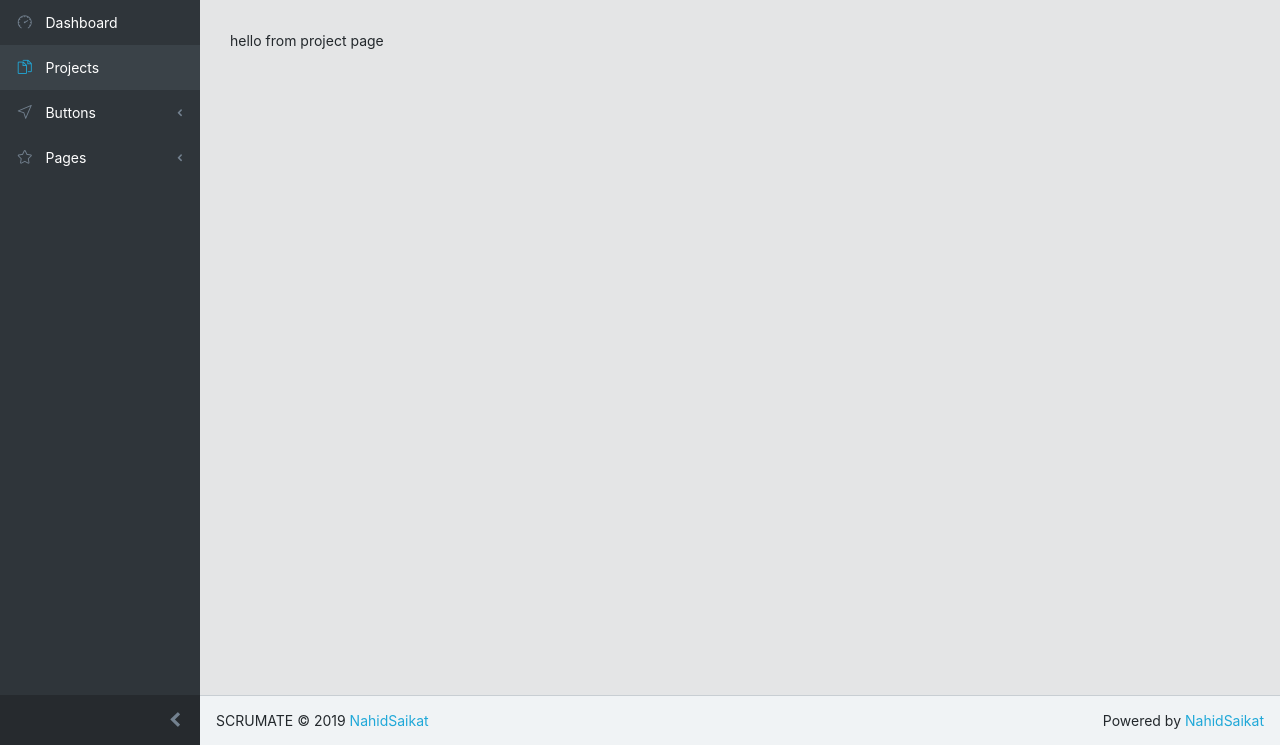
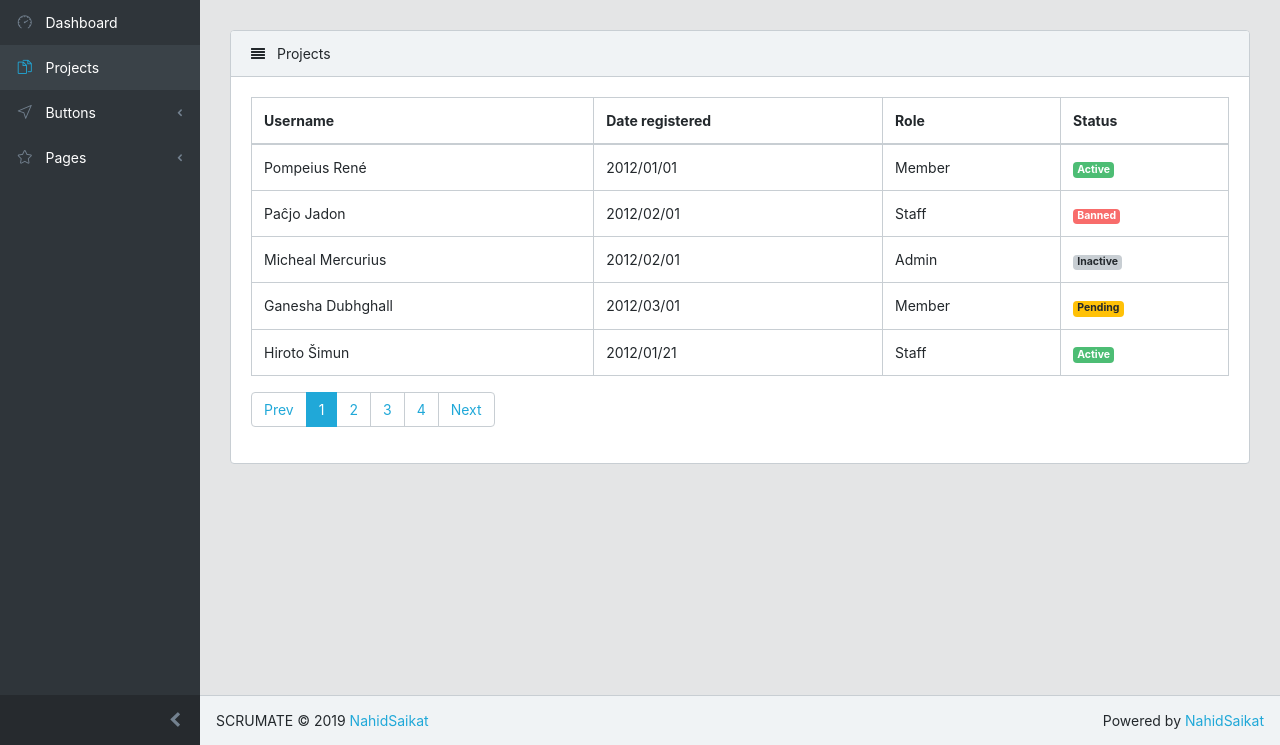
Before and after one commit to nahidsaikat/scrumate, a Django app: page /projects/ in a window 1280 px wide. Shown: the part 55-800 px from the top of the page. Run offline with Django 3.2, Linux system fonts and the light colour scheme; the visitor is signed in with stand-in values (Sample User, id 1); some libraries are stand-ins or nearby versions.

Commit message:
<25> html table in project list page.

```diff
--- a/core/templates/projects/project_list.html
+++ b/core/templates/projects/project_list.html
@@ -1,5 +1,89 @@
 {% extends 'index.html' %}
 
 {% block content %}
-    <p>hello from project page</p>
+<div class="animated fadeIn">
+    <div class="row">
+        <div class="col-lg-12">
+            <div class="card">
+                <div class="card-header">
+                    <i class="fa fa-align-justify"></i> Projects</div>
+                <div class="card-body">
+                    <table class="table table-responsive-sm table-bordered">
+                        <thead>
+                        <tr>
+                            <th>Username</th>
+                            <th>Date registered</th>
+                            <th>Role</th>
+                            <th>Status</th>
+                        </tr>
+                        </thead>
+                        <tbody>
+                        <tr>
+                            <td>Pompeius René</td>
+                            <td>2012/01/01</td>
+                            <td>Member</td>
+                            <td>
+                                <span class="badge badge-success">Active</span>
+                            </td>
+                        </tr>
+                        <tr>
+                            <td>Paĉjo Jadon</td>
+                            <td>2012/02/01</td>
+                            <td>Staff</td>
+                            <td>
+                                <span class="badge badge-danger">Banned</span>
+                            </td>
+                        </tr>
+                        <tr>
+                            <td>Micheal Mercurius</td>
+                            <td>2012/02/01</td>
+                            <td>Admin</td>
+                            <td>
+                                <span class="badge badge-secondary">Inactive</span>
+                            </td>
+                        </tr>
+                        <tr>
+                            <td>Ganesha Dubhghall</td>
+                            <td>2012/03/01</td>
+                            <td>Member</td>
+                            <td>
+                                <span class="badge badge-warning">Pending</span>
+                            </td>
+                        </tr>
+                        <tr>
+                            <td>Hiroto Šimun</td>
+                            <td>2012/01/21</td>
+                            <td>Staff</td>
+                            <td>
+                                <span class="badge badge-success">Active</span>
+                            </td>
+                        </tr>
+                        </tbody>
+                    </table>
+                    <ul class="pagination">
+                        <li class="page-item">
+                            <a class="page-link" href="#">Prev</a>
+                        </li>
+                        <li class="page-item active">
+                            <a class="page-link" href="#">1</a>
+                        </li>
+                        <li class="page-item">
+                            <a class="page-link" href="#">2</a>
+                        </li>
+                        <li class="page-item">
+                            <a class="page-link" href="#">3</a>
+                        </li>
+                        <li class="page-item">
+                            <a class="page-link" href="#">4</a>
+                        </li>
+                        <li class="page-item">
+                            <a class="page-link" href="#">Next</a>
+                        </li>
+                    </ul>
+                </div>
+            </div>
+        </div>
+    </div>
+</div>
+
 {% endblock %}
```
Also changed, not shown: core/static/views/base/tables.html (indentation only).
